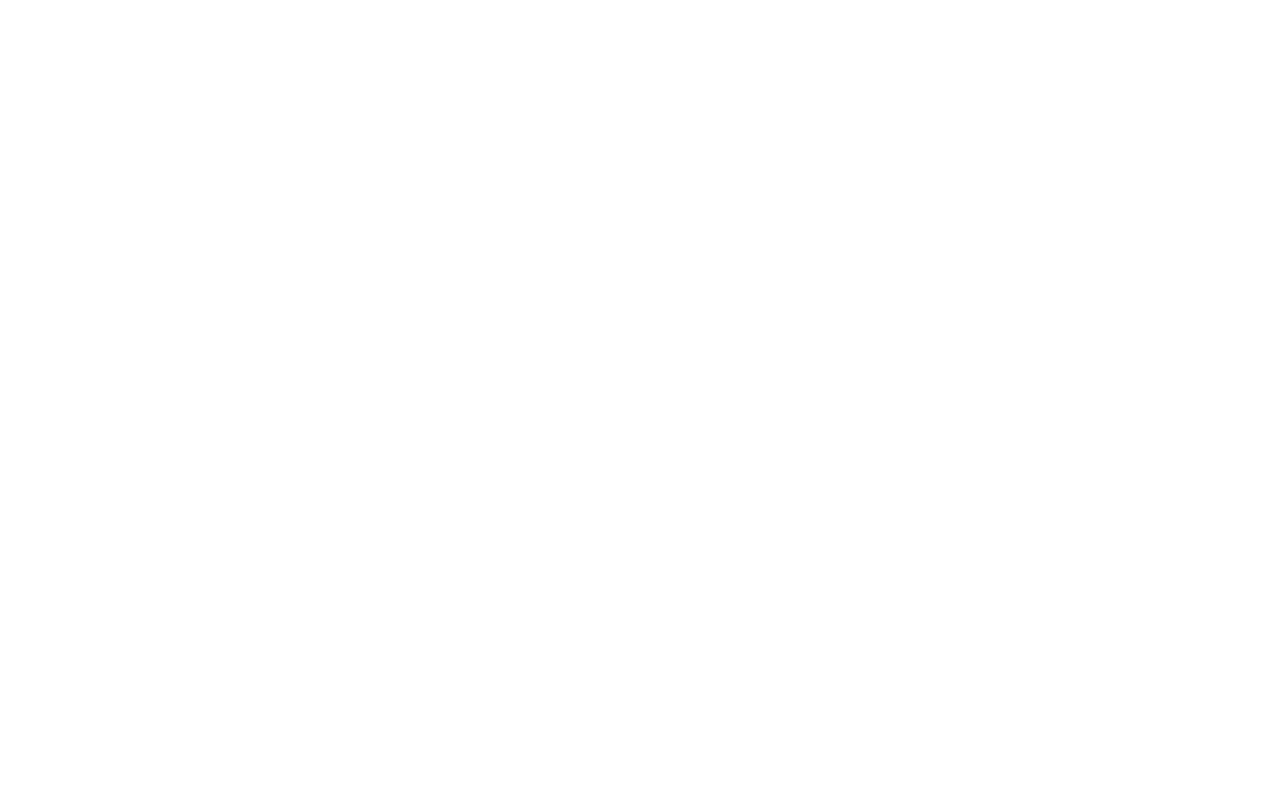
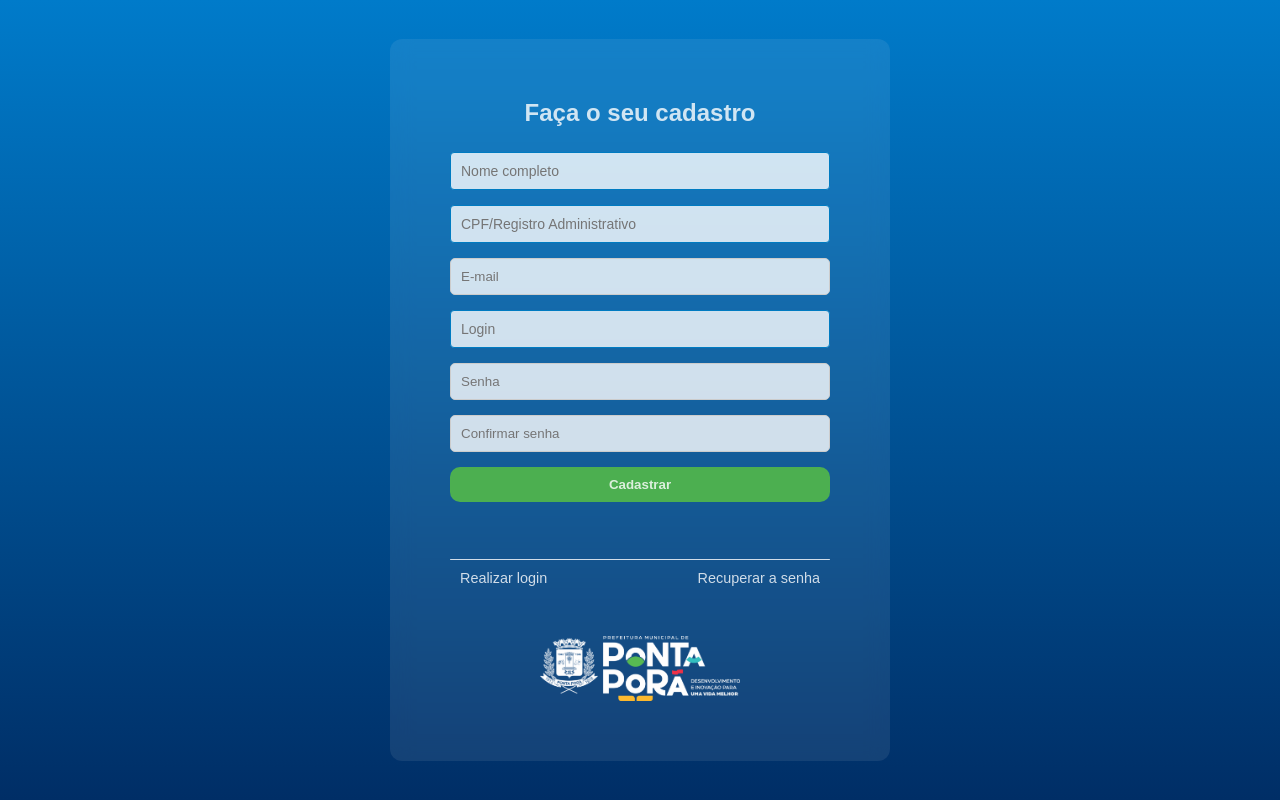
Before and after one commit to renansanchez1/front-extensao, a React (Vite) app: page /cadastro in a window 1280 px wide. Before the commit this address had no page. Built offline with nearby package versions, Linux system fonts and the light colour scheme.

Commit message:
merge nas páginas de login e cadastro

```diff
--- a/src/App.tsx
+++ b/src/App.tsx
@@ -4,14 +4,16 @@
 import ComplaintDetails from './pages/ComplaintDetails';
 import MapaReclamacoes from './pages/MapaReclamacoes.tsx';
 import Relatorio from './pages/Relatorio';
-
-
+import Cadastro from './pages/Cadastro.tsx';
+import Login from './pages/Login.tsx';
 
 function App() {
   return (
     <div style={{ all: 'initial' }}>
       <Router>
         <Routes>
+          <Route path="/" element={<Login  />} />
+          <Route path="/cadastro" element={<Cadastro  />} />
           <Route path="/recuperar-senha" element={<RecuperarSenha />} />
           <Route path="/reclamacao" element={<ComplaintDetails />} />
           <Route path="/mapa-reclamacao" element={<MapaReclamacoes  />} />
--- /dev/null
+++ b/src/pages/Cadastro.tsx
@@ -0,0 +1,142 @@
+import React, { useState } from 'react';
+import { Link } from 'react-router-dom';
+import axios from 'axios';
+import '../styles/Cadastro.css'; // importa o css específico
+
+const Cadastro: React.FC = () => {
+  const [usuario, setUsuario] = useState({
+    nome: '',
+    cpf: '',
+    email: '',
+    login: '',
+    password: '',
+    confirmarSenha: '',
+  });
+
+  const [mensagem, setMensagem] = useState<string | null>(null);
+
+  const handleChange = (e: React.ChangeEvent<HTMLInputElement>) => {
+    setUsuario({ ...usuario, [e.target.name]: e.target.value });
+  };
+
+  const handleSubmit = async (e: React.FormEvent) => {
+    e.preventDefault();
+
+    if (usuario.password !== usuario.confirmarSenha) {
+      setMensagem('As senhas não coincidem.');
+      return;
+    }
+
+    try {
+      await axios.post('/usuario/salvar', usuario);
+      setMensagem('Cadastro realizado com sucesso!');
+      setUsuario({
+        nome: '',
+        cpf: '',
+        email: '',
+        login: '',
+        password: '',
+        confirmarSenha: '',
+      });
+    } catch (error) {
+      setMensagem('Erro ao realizar o cadastro. Verifique os dados.');
+    }
+  };
+
+  return (
+    <div className="cadastro-page">
+      <div className="cadastro-box">
+        <h2>Faça o seu cadastro</h2>
+
+        {mensagem && <div className="alert">{mensagem}</div>}
+
+        <form onSubmit={handleSubmit}>
+          <div className="mb-3">
+            <input
+              className="form-control"
+              type="text"
+              name="nome"
+              placeholder="Nome completo"
+              value={usuario.nome}
+              onChange={handleChange}
+              required
+            />
+          </div>
+
+          <div className="mb-3">
+            <input
+              className="form-control"
+              type="text"
+              name="cpf"
+              placeholder="CPF/Registro Administrativo"
+              value={usuario.cpf}
+              onChange={handleChange}
+              required
+            />
+          </div>
+
+          <div className="mb-3">
+            <input
+              className="form-control"
+              type="email"
+              name="email"
+              placeholder="E-mail"
+              value={usuario.email}
+              onChange={handleChange}
+              required
+            />
+          </div>
+
+          <div className="mb-3">
+            <input
+              className="form-control"
+              type="text"
+              name="login"
+              placeholder="Login"
+              value={usuario.login}
+              onChange={handleChange}
+              required
+            />
+          </div>
+
+          <div className="mb-3">
+            <input
+              className="form-control"
+              type="password"
+              name="password"
+              placeholder="Senha"
+              value={usuario.password}
+              onChange={handleChange}
+              required
+            />
+          </div>
+
+          <div className="mb-3">
+            <input
+              className="form-control"
+              type="password"
+              name="confirmarSenha"
+              placeholder="Confirmar senha"
+              value={usuario.confirmarSenha}
+              onChange={handleChange}
+              required
+            />
+          </div>
+
+          <input className="btn btn-primary" type="submit" value="Cadastrar" />
+
+          <div className="divisao"></div>
+        </form>
+
+        <div className="links">
+          <Link to="/login">Realizar login</Link>
+          <Link to="/recuperar-senha">Recuperar a senha</Link>
+        </div>
+
+        <img src="/img/ponta05.png" alt="Logo" className="logo-img" />
+      </div>
+    </div>
+  );
+};
+
+export default Cadastro;
--- /dev/null
+++ b/src/pages/Login.tsx
@@ -0,0 +1,94 @@
+import React, { useState } from 'react';
+import type { ChangeEvent, FormEvent } from 'react';
+import { Link } from 'react-router-dom';
+import '../styles/Login.css';
+
+interface LoginForm {
+  email: string;
+  password: string;
+}
+
+const Login: React.FC = () => {
+  const [form, setForm] = useState<LoginForm>({ email: '', password: '' });
+
+  const handleChange = (e: ChangeEvent<HTMLInputElement>) => {
+    const { name, value } = e.target;
+    setForm((prev) => ({ ...prev, [name]: value }));
+  };
+
+  const handleSubmit = async (e: FormEvent) => {
+    e.preventDefault();
+    console.log('Login enviado:', form);
+
+    try {
+      const response = await fetch('http://localhost:8080/login', {
+        method: 'POST',
+        headers: {
+          'Content-Type': 'application/json',
+        },
+        body: JSON.stringify(form),
+      });
+
+      if (response.ok) {
+        const data = await response.text();
+        console.log('Resposta do backend:', data);
+        alert('Login feito com sucesso!');
+      } else {
+        const errorMsg = await response.text();
+        alert('Login falhou: ' + errorMsg);
+      }
+    } catch (error) {
+      console.error('Erro ao fazer login:', error);
+      alert('Erro ao conectar com o servidor');
+    }
+  };
+
+  return (
+    <div className="login-page">
+      <div className="login-box">
+        <h2>Login</h2>
+
+        <form onSubmit={handleSubmit}>
+          <div className="mb-3">
+            <input
+              className="form-control"
+              type="text"
+              id="email"
+              name="email"
+              placeholder="Seu e-mail"
+              value={form.email}
+              onChange={handleChange}
+              required
+            />
+          </div>
+
+          <div className="mb-3">
+            <input
+              className="form-control"
+              type="password"
+              id="password"
+              name="password"
+              placeholder="Senha"
+              value={form.password}
+              onChange={handleChange}
+              required
+            />
+          </div>
+
+          <div className="links">
+            <Link to="/cadastro">Faça seu cadastro</Link>
+            <a href="/recuperar-senha">Recuperar a senha</a>
+          </div>
+
+          <input className="btn btn-primary" type="submit" value="Entrar" />
+
+          <div className="divisao"></div>
+        </form>
+
+        <img src="/img/ponta05.png" alt="Logo" className="logo-img" />
+      </div>
+    </div>
+  );
+};
+
+export default Login;
--- /dev/null
+++ b/src/styles/Cadastro.css
@@ -0,0 +1,100 @@
+.cadastro-page * {
+  box-sizing: border-box;
+  margin: 0;
+  padding: 0;
+}
+
+.cadastro-page {
+  position: fixed;
+  inset: 0;
+  background: linear-gradient(to bottom, #007BCA, #002E66);
+  display: flex;
+  justify-content: center;
+  align-items: center;
+  font-family: Arial, sans-serif;
+}
+
+.cadastro-box {
+  padding: 60px; /* um pouco diferente do login se quiser */
+  border-radius: 12px;
+  background-color: rgba(255, 255, 255, 0.08);
+  backdrop-filter: blur(10px);
+  -webkit-backdrop-filter: blur(10px);
+  max-width: 500px;
+  width: 100%;
+}
+
+.cadastro-box h2 {
+  text-align: center;
+  margin-bottom: 25px;
+  color: #ffffffcc;
+}
+
+.form-control {
+  background-color: #ffffffcc;
+  border: 1px solid #ccc;
+  border-radius: 5px;
+  padding: 10px;
+  color: #000;
+  width: 100%;
+  margin-bottom: 15px;
+}
+
+.btn-primary {
+  background-color: #007BCA; /* deixa diferente do login, se quiser */
+  border: none;
+  width: 100%;
+  padding: 10px;
+  font-weight: bold;
+  border-radius: 10px;
+  color: #ffffffcc;
+  cursor: pointer;
+}
+
+.btn-primary:hover {
+  background-color: #0064a8;
+  color: white;
+  transition: background-color 0.2s ease-in-out;
+}
+
+.links {
+  display: flex;
+  justify-content: space-between;
+  font-size: 0.9rem;
+  padding: 10px;
+  margin-bottom: 10px;
+  gap: 20px;
+}
+
+.links a {
+  color: #ffffffcc;
+  text-decoration: none;
+}
+
+.links a:hover {
+  text-decoration: underline;
+  color: #ffffff;
+  transition: color 0.2s ease-in-out;
+}
+
+.divisao {
+  background-color: #ffffffcc;
+  height: 1px;
+  border-radius: 10px;
+  margin-top: 8%;
+}
+
+.logo-img {
+  display: block;
+  margin: 40px auto 0 auto;
+  max-width: 200px;
+}
+
+.alert {
+  margin-bottom: 20px;
+  color: white;
+  background-color: #dc3545;
+  padding: 10px;
+  border-radius: 8px;
+  text-align: center;
+}
--- /dev/null
+++ b/src/styles/Login.css
@@ -0,0 +1,101 @@
+.login-page * {
+  box-sizing: border-box;
+  margin: 0;
+  padding: 0;
+}
+
+.login-page {
+  position: fixed;
+  inset: 0;
+  background: linear-gradient(to bottom, #007BCA, #002E66);
+  display: flex;
+  justify-content: center;
+  align-items: center;
+  font-family: Arial, sans-serif;
+}
+
+
+.login-box {
+  padding: 80px;
+  border-radius: 12px;
+  background-color: rgba(255, 255, 255, 0.08);
+  backdrop-filter: blur(10px);
+  -webkit-backdrop-filter: blur(10px);
+  max-width: 400px;
+  width: 100%;
+}
+
+.login-box h2 {
+  text-align: center;
+  margin-bottom: 25px;
+  color: #ffffffcc;
+}
+
+.form-control {
+  background-color: #ffffffcc;
+  border: 1px solid #ccc;
+  border-radius: 5px;
+  padding: 10px;
+  color: #000;
+  width: 100%;
+  margin-bottom: 15px;
+}
+
+.btn-primary {
+  background-color: #4caf50;
+  border: none;
+  width: 100%;
+  padding: 10px;
+  font-weight: bold;
+  border-radius: 10px;
+  color: #ffffffcc;
+  cursor: pointer;
+}
+
+.btn-primary:hover {
+  background-color: #45a049;
+  color: white;
+  transition: background-color 0.2s ease-in-out;
+}
+
+.links {
+  display: flex;
+  justify-content: space-between;
+  font-size: 0.9rem;
+  padding: 10px;
+  margin-bottom: 10px;
+  gap: 20px;
+}
+
+.links a {
+  color: #ffffffcc;
+  text-decoration: none;
+}
+
+.links a:hover {
+  text-decoration: underline;
+  color: #ffffff;
+  transition: color 0.2s ease-in-out;
+}
+
+.divisao {
+  background-color: #ffffffcc;
+  height: 1px;
+  border-radius: 10px;
+  margin-top: 15%;
+}
+
+.logo-img {
+  display: block;
+  margin: 40px auto 0 auto;
+  max-width: 200px;
+}
+
+.alert {
+  margin-bottom: 20px;
+  color: white;
+  background-color: #dc3545;
+  padding: 10px;
+  border-radius: 8px;
+  text-align: center;
+}
```
